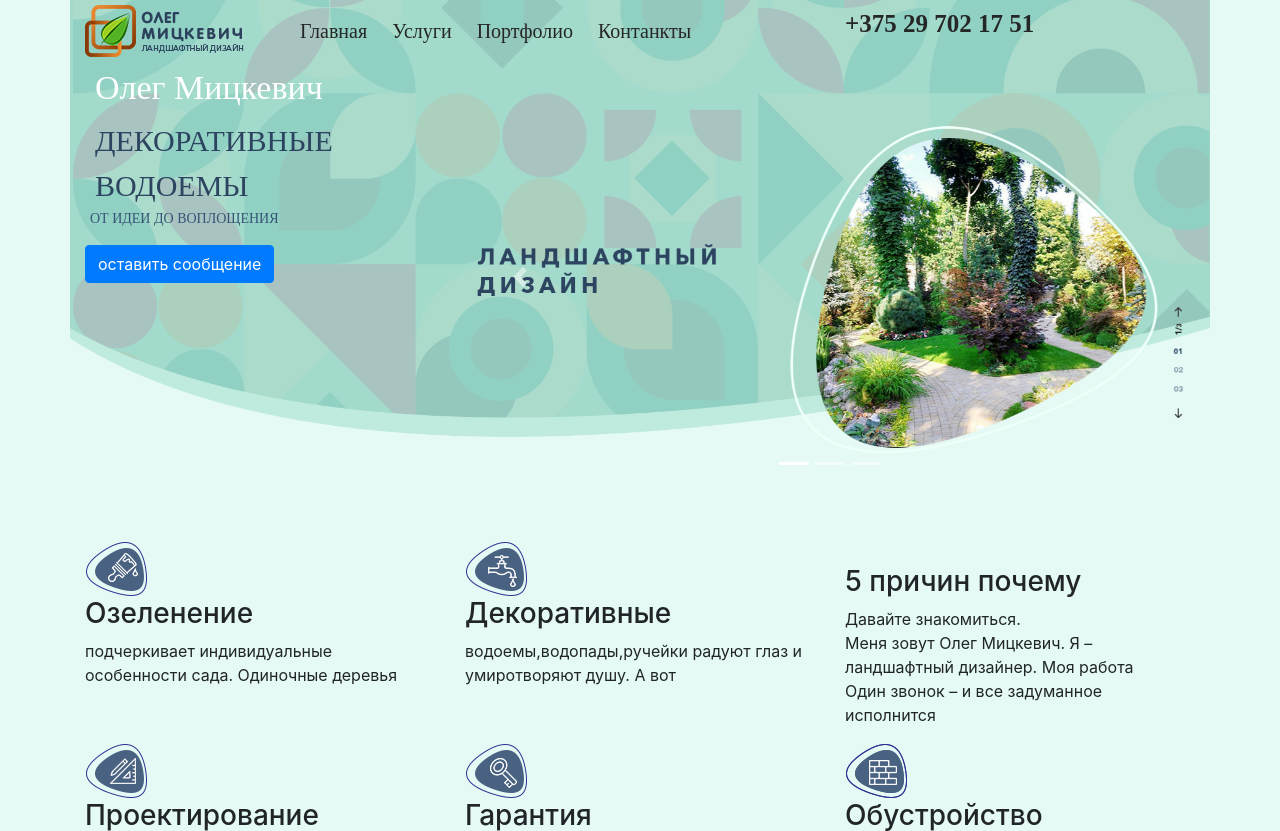
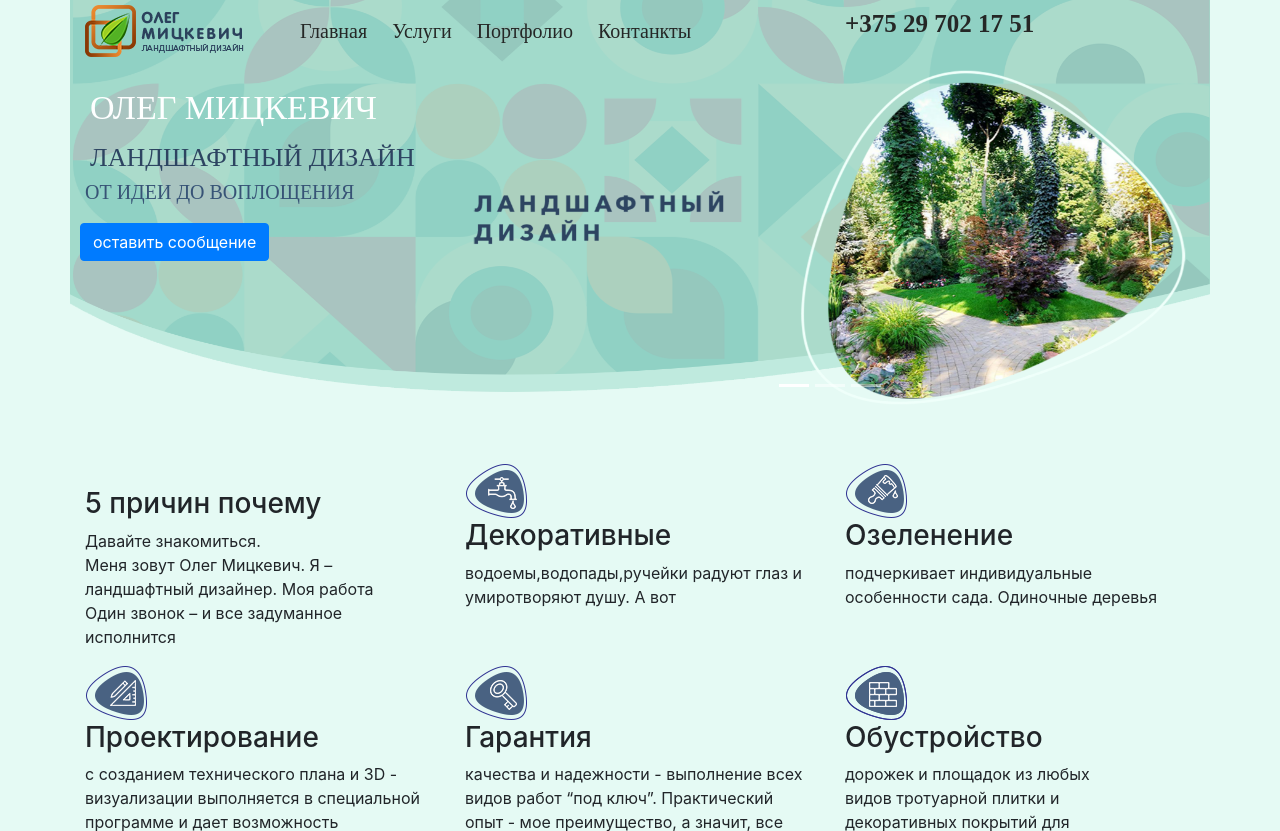
Before and after one commit to minc84/site, a Flask app: page / in a window 1280 px wide. Shown: the top 831 px of the page. Run offline with Flask 2, Linux system fonts and the light colour scheme; some libraries are stand-ins or nearby versions.

Commit message:
Работа над дизайном, слайдер кнопка инсты, шрифты

```diff
--- a/static/css/style.css
+++ b/static/css/style.css
@@ -9,7 +9,7 @@ z-index: 0;
 .banner{
 background-image: url('../images/f1.png');
 background-repeat: no-repeat;
-background-size: contain; /* Масштабируем фон */
+background-size:  100% 95% ; /* Масштабируем фон */
 z-index: 5;
 
 }
@@ -18,6 +18,12 @@ ul, li {
 	display: block;
 	padding: 0;
 	margin: 0;
+}
+
+.mick{
+
+	padding: 20px 10px;
+
 }
 
 .menu-bar{
@@ -46,11 +52,12 @@ color: #252726; /* цвет текса в меню в теги а */
 	font-size: 34px;
 	color: #feffff;
 	padding: 0px 10px 5px;
+	text-transform: uppercase;
 }
 
 .header__title1{
 	font-family:'AvenirNextCyr Demi';
-	font-size: 30px;
+	font-size: 26px;
 	text-transform: uppercase;
 	color: #2d4461;
 	padding: 0px 10px 0px;
@@ -58,9 +65,10 @@ color: #252726; /* цвет текса в меню в теги а */
 
 .header__text{
 	font-family:'AvenirNextCyr Demi';
-	font-size: 14px;
+	font-size: 20px;
 	text-transform: uppercase;
 	color: #375376;
+
 	padding: 0px 5px 0px;
 }
 
@@ -148,6 +156,8 @@ padding: 50px ;
 .text__svyaz{
 	color: #375376;
 }
+}
+
 
 /* Contact form */
 form label {
--- a/templates/base.html
+++ b/templates/base.html
@@ -47,11 +47,11 @@
 
 
             <div class="row">
-                <div class="col-xl-4">
-                    <div class='header__title'>Олег Мицкевич</div>
+                <div class="col-xl-4 mick">
+                    <div class='header__title'>ОЛЕГ МИЦКЕВИЧ</div>
 
-                    <div class='header__title1'>декоративные  водоемы</div>
-                    <p class='header__text'> от идеи до воплощения</p>
+                    <div class='header__title1'>ландшафтный дизайн</div>
+                    <p class='header__text'>от идеи до воплощения</p>
                     <button type="button" class="btn btn-primary" data-toggle="modal" data-target="#staticBackdrop">
                         оставить сообщение
                         <!--слайдер -->
@@ -171,14 +171,7 @@
       <img class="d-block w-100"  src="{{ url_for("static", filename="images/sl2.png") }}"       alt="Третий слайд">
     </div>
   </div>
-  <a class="carousel-control-prev" href="#carouselExampleIndicators" role="button" data-slide="prev">
-    <span class="carousel-control-prev-icon" aria-hidden="true"></span>
-    <span class="sr-only">Previous</span>
-  </a>
-  <a class="carousel-control-next" href="#carouselExampleIndicators" role="button" data-slide="next">
-    <span class="carousel-control-next-icon" aria-hidden="true"></span>
-    <span class="sr-only">Next</span>
-  </a>
+
 </div>
                </div>
             </div>
@@ -204,8 +197,10 @@
                         <!--слайдер -->
                     </button>
 
-            </div>
-
+        <br/><br/>
+        <div class="justify-content-between">
+        <a href="https://www.instagram.com/"><img src="{{ url_for("static", filename="images/insta-logo1.png") }}" alt="" ></a></div>
+        </div>
 
         <div class="col-xl-6">
              <img src="{{ url_for("static", filename="images/kont.png") }}" width="450" height="311"  alt="">
@@ -219,7 +214,7 @@
 <div class="row">
 
     <div class="col-xl-3 justify-content-between">
-        <img src="{{ url_for("static", filename="images/logo.png") }}" alt="" class='logo'></div>
+        <img src="{{ url_for("static", filename="images/logo.png") }}" alt="" class='logo'/></div>
         <div class="col-xl-9 mx-auto">2020 ИП Мицкевич Ю.Р.
 УНП 391735437</div>
 
--- a/templates/index.html
+++ b/templates/index.html
@@ -13,21 +13,25 @@
 <section class="about" id="part1">
     <div class="container">
                  <div class="row">
+
                     <div class="col-xl-4">
+                     <img src="" alt="">
+                     <h3>5 причин почему</h3>
+                     <p>Давайте знакомиться.<br/> Меня зовут Олег Мицкевич. Я – ландшафтный дизайнер. Моя работа <br/> Один звонок – и все задуманное исполнится</p>
+                 </div>
+
+                    <div class="col-xl-4">
+                     <img src="{{ url_for("static", filename="images/i-2.png") }}" alt="">
+                     <h3>Декоративные</h3>
+                     <p>водоемы,водопады,ручейки радуют глаз и умиротворяют душу. А вот</p>
+                 </div>
+
+                 <div class="col-xl-4">
                      <img src="{{ url_for("static", filename="images/i-1.png") }}" alt="">
                      <h3>Озеленение</h3>
                      <p>подчеркивает индивидуальные особенности сада. Одиночные деревья</p>
                  </div>
-                 <div class="col-xl-4">
-                     <img src="{{ url_for("static", filename="images/i-2.png") }}" alt="">
-                     <h3>Декоративные</h3>
-                     <p>водоемы,водопады,ручейки радуют глаз и умиротворяют душу. А вот</p>
-                 </div>
-                 <div class="col-xl-4">
-                     <img src="" alt="">
-                     <h3>5 причин почему</h3>
-                     <p>Давайте знакомиться.<br/> Меня зовут Олег Мицкевич. Я – ландшафтный дизайнер. Моя работа <br/> Один звонок – и все задуманное исполнится</p>
-                 </div>
+
              </div>
                  <div class="row">
 
```
Also changed, not shown: static/images/insta-logo.png (added), static/images/insta-logo1.png (added), static/images/sl1.png, static/images/sl2.png, static/images/sl3.png.
